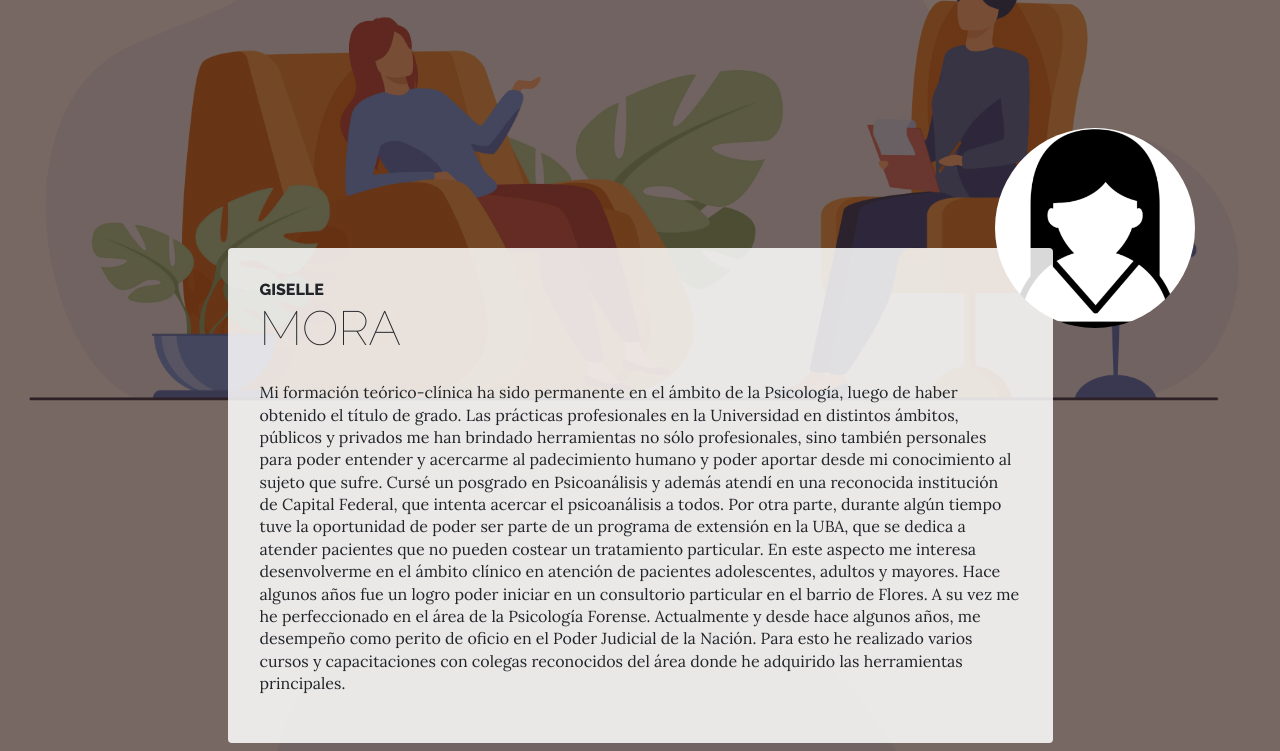
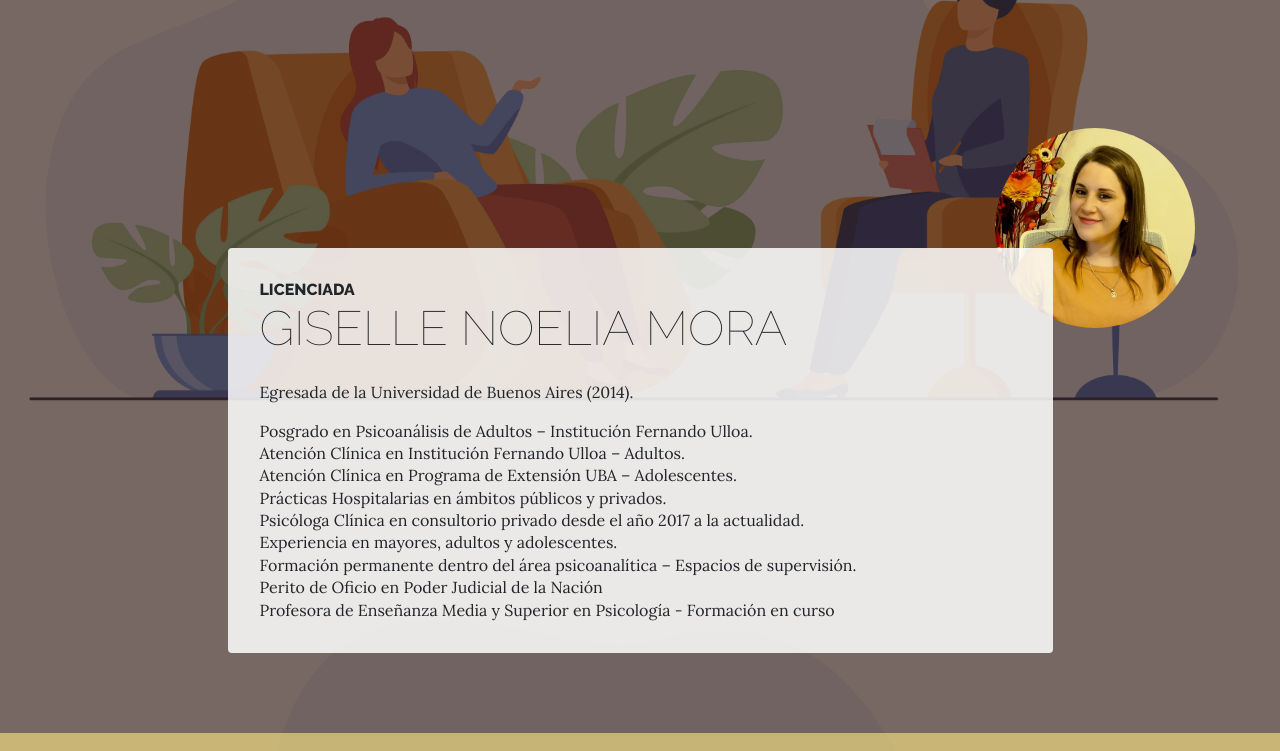
Before and after one commit to micafurno/ahorapsi-b, a plain HTML site: page quienes-somos.html in a window 1280 px wide. Shown: the part 2690-3441 px from the top of the page. Drawn offline with nearby package versions, Linux system fonts and the light colour scheme.

Commit message:
actualizada imagen

```diff
--- a/quienes-somos.html
+++ b/quienes-somos.html
@@ -140,19 +140,36 @@
 
                 <section class="page-section about-heading">
                  <div class="container">
-                <img width= "200px" class="img-fluid rounded-circle about-heading-img mb-3 d-flex ml-auto mb-lg-0" src="assets/img/usuario.png" alt="..." />
+                <img width= "200px" class="img-fluid rounded-circle about-heading-img mb-3 d-flex ml-auto mb-lg-0" src="assets/img/Giselle.png" alt="..." />
                 <div class="about-heading-content">
                     <div class="row">
                         <div class="col-xl-9 col-lg-10 mx-auto">
                             <div class="bg-faded rounded p-5">
                                 <h2 class="section-heading mb-4">
-                                    <span class="section-heading-upper">Giselle</span>
-                                    <span class="section-heading-lower">Mora</span>
+                                    <span class="section-heading-upper">Licenciada</span>
+                                    <span class="section-heading-lower">Giselle Noelia Mora</span>
                                 </h2>
-                                <p>Mi formación teórico-clínica ha sido permanente en el ámbito de la Psicología, luego de haber obtenido el título de grado. Las prácticas profesionales en la Universidad en distintos ámbitos, públicos y privados me han brindado herramientas no sólo profesionales, sino también personales para poder entender y acercarme al padecimiento humano y poder aportar desde mi conocimiento al sujeto que sufre. Cursé un posgrado en Psicoanálisis y además atendí en una reconocida institución de Capital Federal, que intenta acercar el psicoanálisis a todos.
-                                Por otra parte, durante algún tiempo tuve la oportunidad de poder ser parte de un programa de extensión en la UBA, que se dedica a atender pacientes que no pueden costear un tratamiento particular.
-                                En este aspecto me interesa desenvolverme en el ámbito clínico en atención de pacientes adolescentes, adultos y mayores. Hace algunos años fue un logro poder iniciar en un consultorio particular en el barrio de Flores.
-                                A su vez me he perfeccionado en el área de la Psicología Forense. Actualmente y desde hace algunos años, me desempeño como perito de oficio en el Poder Judicial de la Nación. Para esto he realizado varios cursos y capacitaciones con colegas reconocidos del área donde he adquirido las herramientas principales.</p>
+                                <p>
+                                Egresada de la Universidad de Buenos Aires (2014).
+                                 <p class="mb-0">
+                                Posgrado en Psicoanálisis de Adultos – Institución Fernando Ulloa.
+                                 <p class="mb-0">
+                                Atención Clínica en Institución Fernando Ulloa – Adultos.
+                                 <p class="mb-0">
+                                Atención Clínica en Programa de Extensión UBA – Adolescentes.
+                                 <p class="mb-0">
+                                Prácticas Hospitalarias en ámbitos públicos y privados.
+                                 <p class="mb-0">
+                                Psicóloga Clínica en consultorio privado desde el año 2017 a la actualidad.
+                                 <p class="mb-0">
+                                Experiencia en mayores, adultos y adolescentes.
+                                 <p class="mb-0">
+                                Formación permanente dentro del área psicoanalítica – Espacios de supervisión.
+                                 <p class="mb-0">
+                                Perito de Oficio en Poder Judicial de la Nación
+                                 <p class="mb-0">
+                                Profesora de Enseñanza Media y Superior en Psicología - Formación en curso
+                                </p>
                                 <p class="mb-0">
                                     <em></em>
                                 </p>
```
Also changed, not shown: assets/img/Giselle.png (added).
